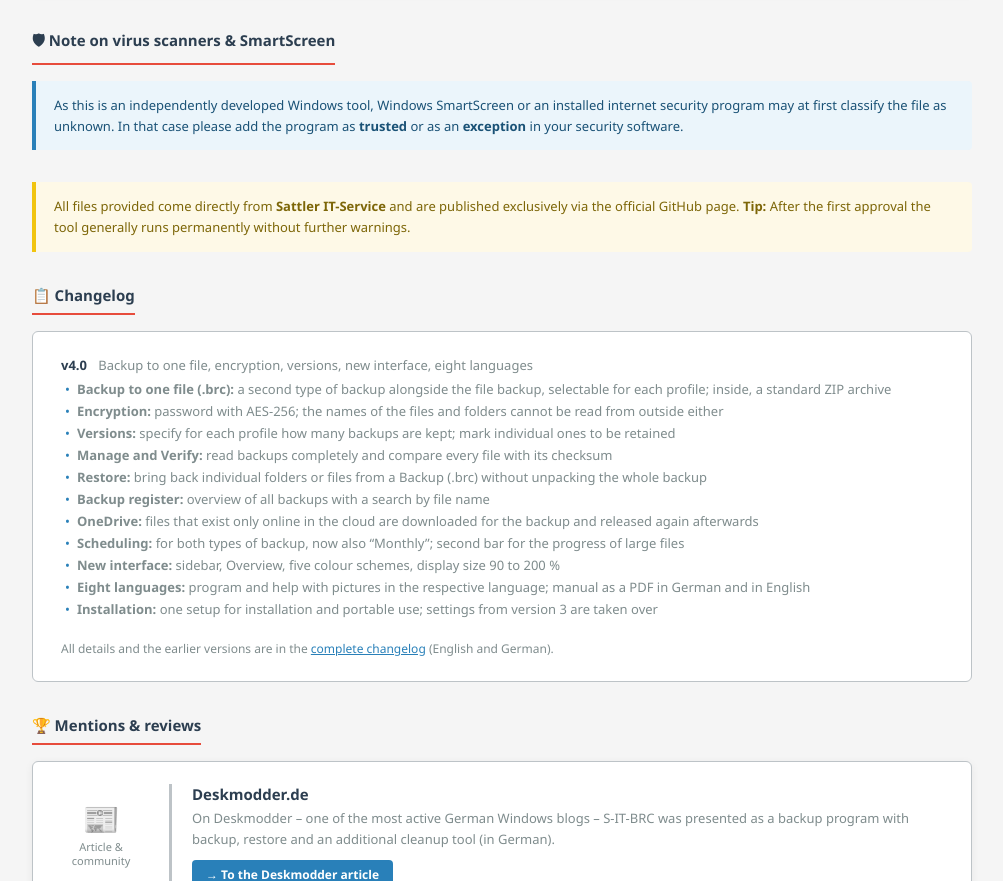
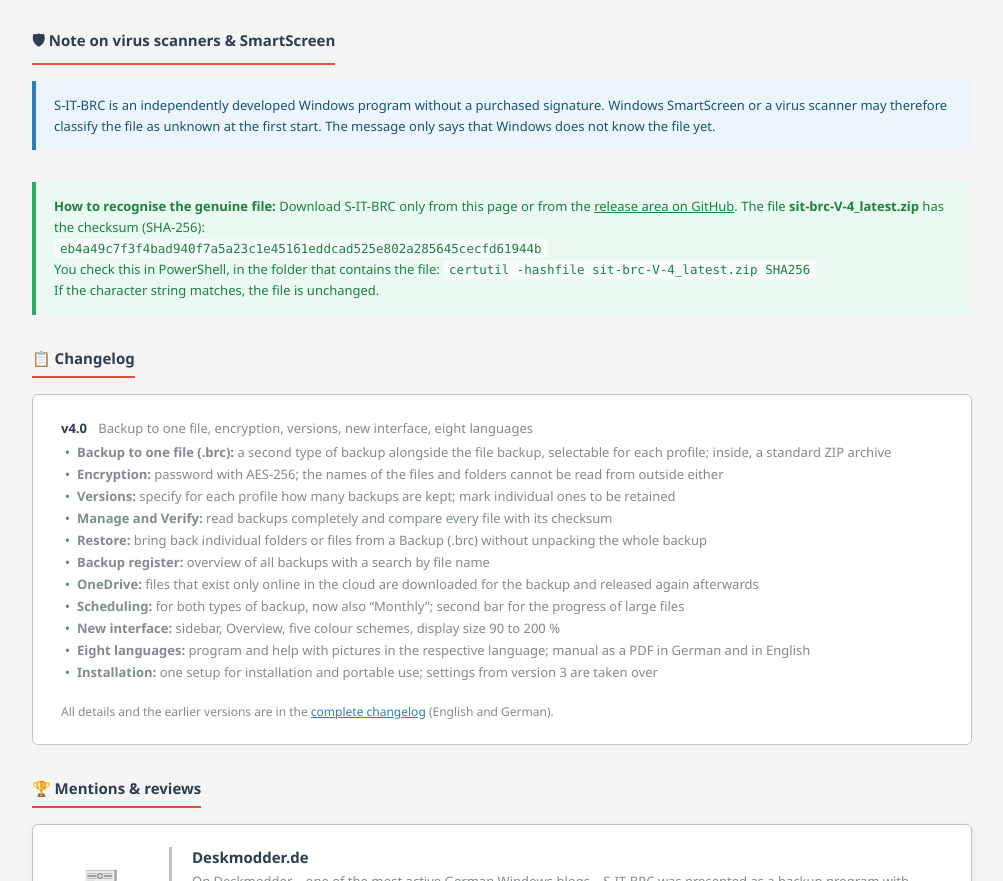
Before and after one commit to SattlerIT/sit-brc, a plain HTML site: page index_en.html in a window 1280 px wide. Shown: the part 3600-4481 px from the top of the page, without its empty margins (138-1141 px from the left). Drawn offline with Linux system fonts and the light colour scheme.

Commit message:
Add files via upload

```diff
--- a/index_en.html
+++ b/index_en.html
@@ -120,6 +120,8 @@
     .info-box { background: #EBF5FB; border-left: 4px solid var(--blue);  border-radius: 0 4px 4px 0; padding: 14px 18px; font-size: 13px; line-height: 1.6; margin-bottom: 32px; color: #1A5276; }
     .warn-box { background: #FEF9E7; border-left: 4px solid var(--yellow); border-radius: 0 4px 4px 0; padding: 14px 18px; font-size: 13px; line-height: 1.6; margin-bottom: 32px; color: #7D6608; }
     .ok-box   { background: #EAFAF1; border-left: 4px solid var(--green);  border-radius: 0 4px 4px 0; padding: 14px 18px; font-size: 13px; line-height: 1.6; margin-bottom: 32px; color: #1E7E45; }
+
+    .hash { font-family: Consolas, 'Courier New', monospace; font-size: 12.5px; word-break: break-all; background: rgba(255,255,255,.6); padding: 2px 6px; border-radius: 3px; }
 
     /* ── AUSBLICK-BOX ── */
     .outlook-box {
@@ -351,10 +353,13 @@
   <!-- SICHERHEITSHINWEIS -->
   <div class="section-title">🛡 Note on virus scanners &amp; SmartScreen</div>
   <div class="info-box">
-    As this is an independently developed Windows tool, Windows SmartScreen or an installed internet security program may at first classify the file as unknown. In that case please add the program as <strong>trusted</strong> or as an <strong>exception</strong> in your security software.
+    S-IT-BRC is an independently developed Windows program without a purchased signature. Windows SmartScreen or a virus scanner may therefore classify the file as unknown at the first start. The message only says that Windows does not know the file yet.
   </div>
-  <div class="warn-box">
-    All files provided come directly from <strong>Sattler IT-Service</strong> and are published exclusively via the official GitHub page. <strong>Tip:</strong> After the first approval the tool generally runs permanently without further warnings.
+  <div class="ok-box">
+    <strong>How to recognise the genuine file:</strong> Download S-IT-BRC only from this page or from the <a href="https://github.com/SattlerIT/sit-brc/releases" style="color:inherit">release area on GitHub</a>. The file <strong>sit-brc-V-4_latest.zip</strong> has the checksum (SHA-256):<br>
+    <span class="hash">eb4a49c7f3f4bad940f7a5a23c1e45161eddcad525e802a285645cecfd61944b</span><br>
+    You check this in PowerShell, in the folder that contains the file: <span class="hash">certutil -hashfile sit-brc-V-4_latest.zip SHA256</span><br>
+    If the character string matches, the file is unchanged.
   </div>
 
   <!-- CHANGELOG -->
```
Also changed, not shown: index.html (+8 -3 lines).
